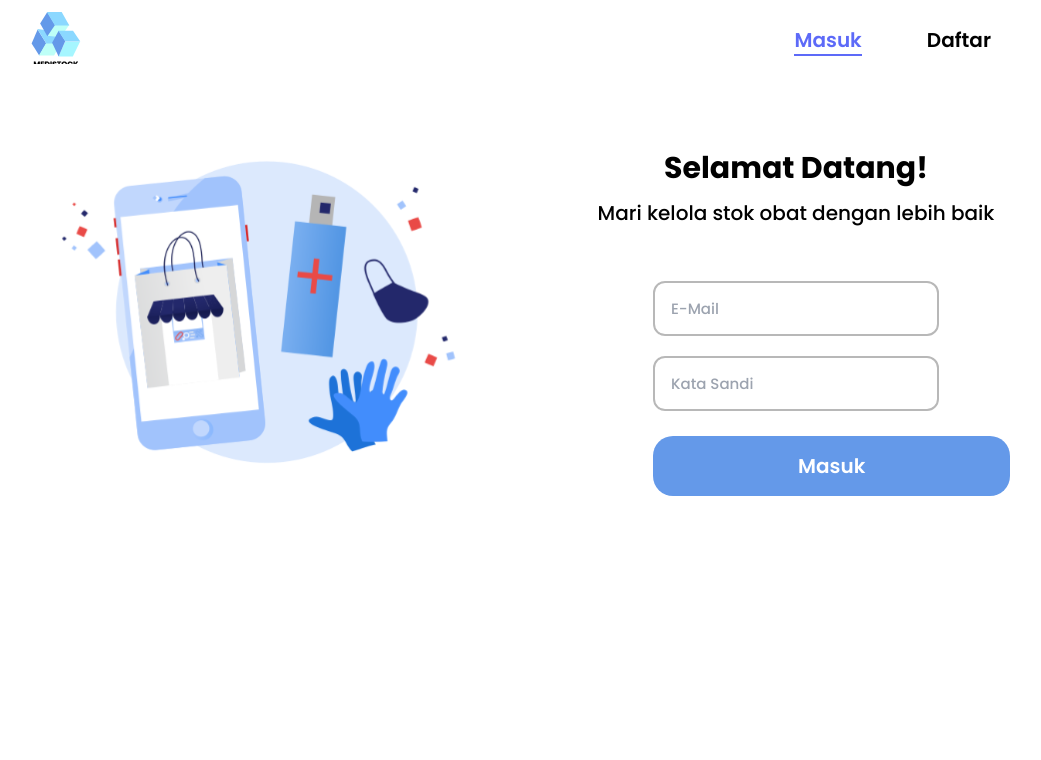
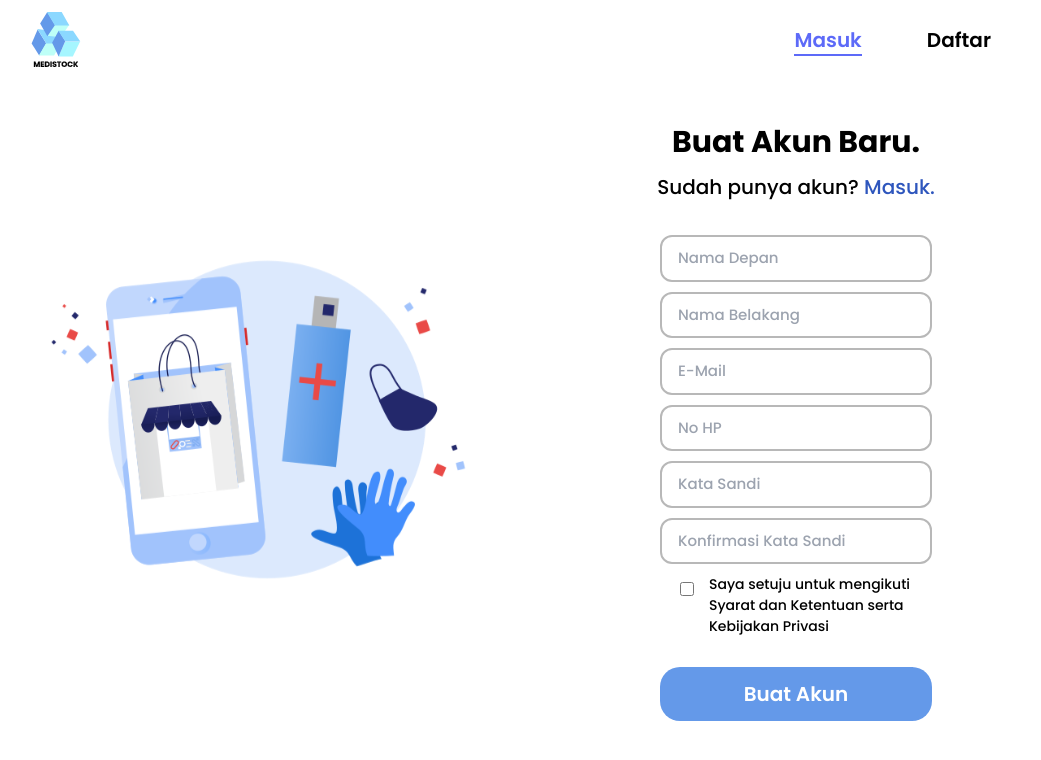
Before and after one commit to Zakh0vine/IL-MassiveProject-Stargazer, a React (Vite) app in the folder webdroid/: page /Register in a window 1280 px wide. Shown: the top 760 px of the page, without its empty margins (104-1145 px from the left). Built offline with nearby package versions, Linux system fonts and the light colour scheme.

Commit message:
Fix Bug in Page register adn home

```diff
--- a/webdroid/src/App.jsx
+++ b/webdroid/src/App.jsx
@@ -1,4 +1,4 @@
-import { Home, Register, Notifikasi } from "./pages";
+import { Home, Register, Notifikasi, Blank } from "./pages";
 import { Route, Routes } from "react-router-dom";
 
 function App() {
@@ -9,6 +9,7 @@ function App() {
         {/* Tambah Aja Route Halaman lain dibawah */}
         <Route path="/Notifikasi" element={<Notifikasi />} />
         <Route path="/Register" element={<Register />} />
+        <Route path="/blank" element={<Blank />} />
       </Routes>
     </>
   );
--- a/webdroid/src/components/Button.jsx
+++ b/webdroid/src/components/Button.jsx
@@ -1,8 +1,8 @@
-const Button = ({ link, text, py, px }) => {
+const Button = ({ link, text, customClass }) => {
     return (
         <a
             href={link}
-            className={`bg-[#6499E9] hover:bg-[#5081cc] active:bg-[#426eb1] focus:outline-none focus:ring focus:ring-[#97bcf4] rounded-[20px] ${px} ${py} font-poppins font-semibold text-white text-[20px]`}
+            className={`bg-[#6499E9] hover:bg-[#5081cc] active:bg-[#426eb1] focus:outline-none focus:ring focus:ring-[#97bcf4] rounded-[20px] font-poppins font-semibold text-white text-[20px] ${customClass}`}
         >
             {text}
         </a>
--- a/webdroid/src/components/ContentRegis.jsx
+++ b/webdroid/src/components/ContentRegis.jsx
@@ -4,13 +4,15 @@ import { Button, InputText } from "../components"
 const ContentRegis = () => {
 
     return (
-        <div className='flex md:py-16 py-10 md:flex-row flex-col'>
+        <div className='flex py-10 md:flex-row flex-col'>
 
-            <div className='flex-1 md:flex hidden items-center relative my-0'>
+            {/* Image Content */}
+            <div className='flex-1 lg:flex hidden items-center relative my-0'>
                 <img src={pharmacy} alt="medisPicture" className='w-[95%] h-[95%] relative' />
             </div>
 
-            <div className={`flex-1 flex-col flex justify-center items-center text-center`}>
+            {/* LogIn Content Form */}
+            <div className={`flex-1 flex-col hidden justify-center items-center text-center lg:mt-0 mt-10`}>
                 <h3 className='font-poppins font-bold text-[30px]'>Selamat Datang!</h3>
                 <p className='font-poppins font-medium text-[20px] sm:leading-[45px] leading-[37px]'>Mari kelola stok obat dengan lebih baik</p>
 
@@ -20,18 +22,19 @@ const ContentRegis = () => {
                         <InputText type="password" name="password" placeholder="Kata Sandi" height="55px" />
 
                         <div className="mt-[20px]">
-                            <Button link="#" text="Masuk" px="px-[145px]" py="py-4" />
+                            <Button link="#" text="Masuk" customClass="flex flex-1 justify-center" />
                         </div>
                     </form>
                 </div>
             </div>
 
-            <div className={`flex-1 flex-col hidden justify-center items-center text-center`}>
+            {/* Register Content Form */}
+            <div className={`flex-1 flex-col flex justify-center items-center text-center`}>
                 <h3 className='font-poppins font-bold text-[30px]'>Buat Akun Baru.</h3>
                 <p className='font-poppins font-medium text-[20px] sm:leading-[45px] leading-[37px]'>Sudah punya akun? <a href="#" className="text-[#2E56BD]">Masuk.</a></p>
 
-                <div className="mt-[25px] w-[55%]">
-                    <form action="#" method="post" className="flex flex-col flex-1 gap-[10px]">
+                <div className="mt-[25px] w-[60%]">
+                    <form action="#" method="post" className="flex flex-col flex-1 gap-[10px] mx-5">
                         <InputText type="text" name="firstName" placeholder="Nama Depan" py="10px" px="16px" />
                         <InputText type="text" name="lastName" placeholder="Nama Belakang" py="10px" px="16px" />
                         <InputText type="email" name="email" placeholder="E-Mail" py="10px" px="16px" />
@@ -39,13 +42,13 @@ const ContentRegis = () => {
                         <InputText type="password" name="password" placeholder="Kata Sandi" py="10px" px="16px" />
                         <InputText type="password" name="passwordConfirm" placeholder="Konfirmasi Kata Sandi" py="10px" px="16px" />
 
-                        <div className="flex justify-center items-start w-full gap-[15px] mx-5">
+                        <div className="flex justify-center items-start w-full sm:gap-[15px] gap-2 sm:mx-5">
                             <input type="checkbox" name="agree" id="agree" className="w-[30px] h-[30px]" />
                             <p className="font-poppins text-[14px] font-medium text-start">Saya setuju untuk mengikuti Syarat dan Ketentuan serta Kebijakan Privasi</p>
                         </div>
 
-                        <div className="mt-[20px]">
-                            <Button link="#" text="Buat Akun" px="px-[125px]" py="py-3" />
+                        <div className="mt-[20px] w-full flex justify-center flex-1">
+                            <Button link="#" text="Buat Akun" customClass="flex flex-1 justify-center py-3" />
                         </div>
                     </form>
                 </div>
--- /dev/null
+++ b/webdroid/src/components/DropDown.jsx
@@ -0,0 +1,24 @@
+const DropDown = ({ selectName, selectId, value, text }) => {
+    return (
+        <div class="relative inline-block text-left">
+            <div>
+                <button type="button" class="inline-flex w-full justify-center gap-x-1.5 rounded-md bg-white px-3 py-2 text-sm font-semibold text-gray-900 shadow-sm ring-1 ring-inset ring-gray-300 hover:bg-gray-50" id="menu-button" aria-expanded="true" aria-haspopup="true">
+                    Options
+                </button>
+            </div>
+            <div class="absolute right-0 z-10 mt-2 w-56 origin-top-right rounded-md bg-white shadow-lg ring-1 ring-black ring-opacity-5 focus:outline-none" role="menu" aria-orientation="vertical" aria-labelledby="menu-button" tabindex="-1">
+                <div class="py-1" role="none">
+                    <a href="#" class="text-gray-700 block px-4 py-2 text-sm" role="menuitem" tabindex="-1" id="menu-item-0">Account settings</a>
+                    <a href="#" class="text-gray-700 block px-4 py-2 text-sm" role="menuitem" tabindex="-1" id="menu-item-1">Support</a>
+                    <a href="#" class="text-gray-700 block px-4 py-2 text-sm" role="menuitem" tabindex="-1" id="menu-item-2">License</a>
+                    <form method="POST" action="#" role="none">
+                        <button type="submit" class="text-gray-700 block w-full px-4 py-2 text-left text-sm" role="menuitem" tabindex="-1" id="menu-item-3">Sign out</button>
+                    </form>
+                </div>
+            </div>
+        </div>
+
+    )
+}
+
+export default DropDown
--- a/webdroid/src/components/Hero.jsx
+++ b/webdroid/src/components/Hero.jsx
@@ -5,13 +5,13 @@ const Hero = () => {
     return (
         <div className='flex md:py-16 py-10 md:flex-row flex-col'>
 
-            <div className='flex-1 flex-col flex justify-center md:items-start items-center md:text-start text-center'>
+            <div className='flex-1 px flex-col flex justify-center md:items-start items-center md:text-start text-center'>
                 <h3 className='font-poppins font-bold text-[50px] mb-10'>Solusi Stok Obat Terbaik Untuk Apotekmu!</h3>
                 <p className='font-poppins font-medium text-[23px] mb-10 sm:leading-[45px] leading-[37px]'>Dengan Medistock, Anda bisa lebih fokus <br /> pada apa yang benar-benar penting:<br /> kesehatan pelanggan.</p>
                 <div className='flex-1 md:hidden flex justify-end items-center relative mb-10'>
                     <img src={medication} alt="medisPicture" className='w-[85%] h-[85%] relative' />
                 </div>
-                <Button link="#" text="Jelajahi Lebih Lanjut" px="px-6" py="py-4" />
+                <Button link="#" text="Jelajahi Lebih Lanjut" customClass="px-10 py-4" />
             </div>
 
             <div className='flex-1 md:flex hidden items-center relative my-0'>
--- a/webdroid/src/components/index.js
+++ b/webdroid/src/components/index.js
@@ -11,5 +11,6 @@ import Footer from "./Footer";
 import Navregis from "./NavRegis";
 import NavProfile from "./NavProfile";
 import ContentRegis from "./ContentRegis";
+import DropDown from "./DropDown";
 
-export { NavHome, Hero, Button, Download, Demo, NavRegis, InputText, About, Card, Footer, Navregis, NavProfile, ContentRegis };
+export { NavHome, Hero, Button, Download, Demo, NavRegis, InputText, About, Card, Footer, Navregis, NavProfile, ContentRegis, DropDown };
--- /dev/null
+++ b/webdroid/src/pages/Blank.jsx
@@ -0,0 +1,11 @@
+import { DropDown } from "../components"
+
+const Blank = () => {
+    return (
+        <div className="w-full h-full flex justify-center items-center bg-red-500">
+            <DropDown />
+        </div>
+    )
+}
+
+export default Blank
--- a/webdroid/src/pages/Register.jsx
+++ b/webdroid/src/pages/Register.jsx
@@ -12,7 +12,7 @@ const Register = () => {
                 </div>
             </div>
 
-            <div className="w-full md:px-[120px] px-7 bg-white fixed mt-16 z-[10]">
+            <div className="w-full md:px-[120px] px-7 bg-white fixed mt-20 z-[10]">
                 <div className="w-full">
                     <ContentRegis />
                 </div>
--- a/webdroid/src/pages/index.js
+++ b/webdroid/src/pages/index.js
@@ -1,5 +1,6 @@
 import Home from "./Home";
 import Register from "./Register";
 import Notifikasi from "./Notifikasi";
+import Blank from "./Blank";
 
-export { Home, Register, Notifikasi };
+export { Home, Register, Notifikasi, Blank };
```
